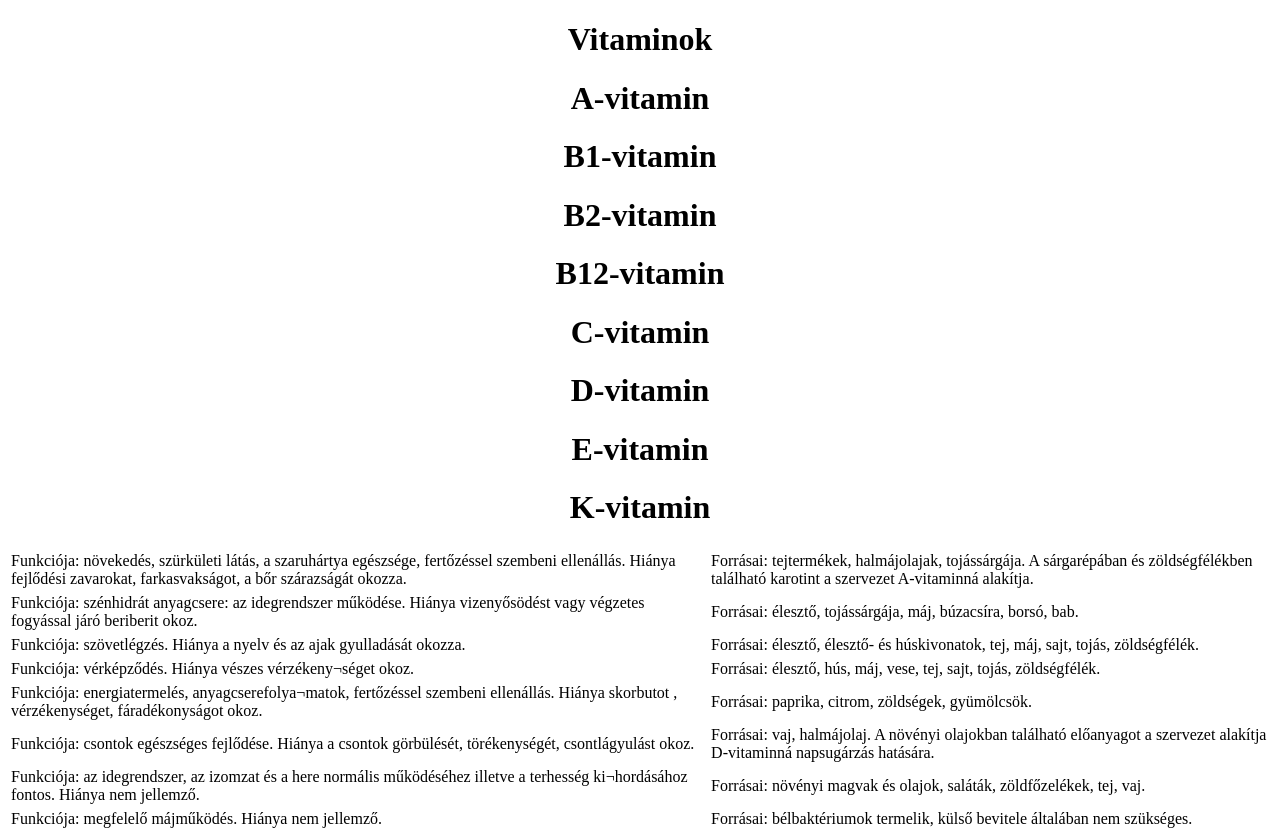
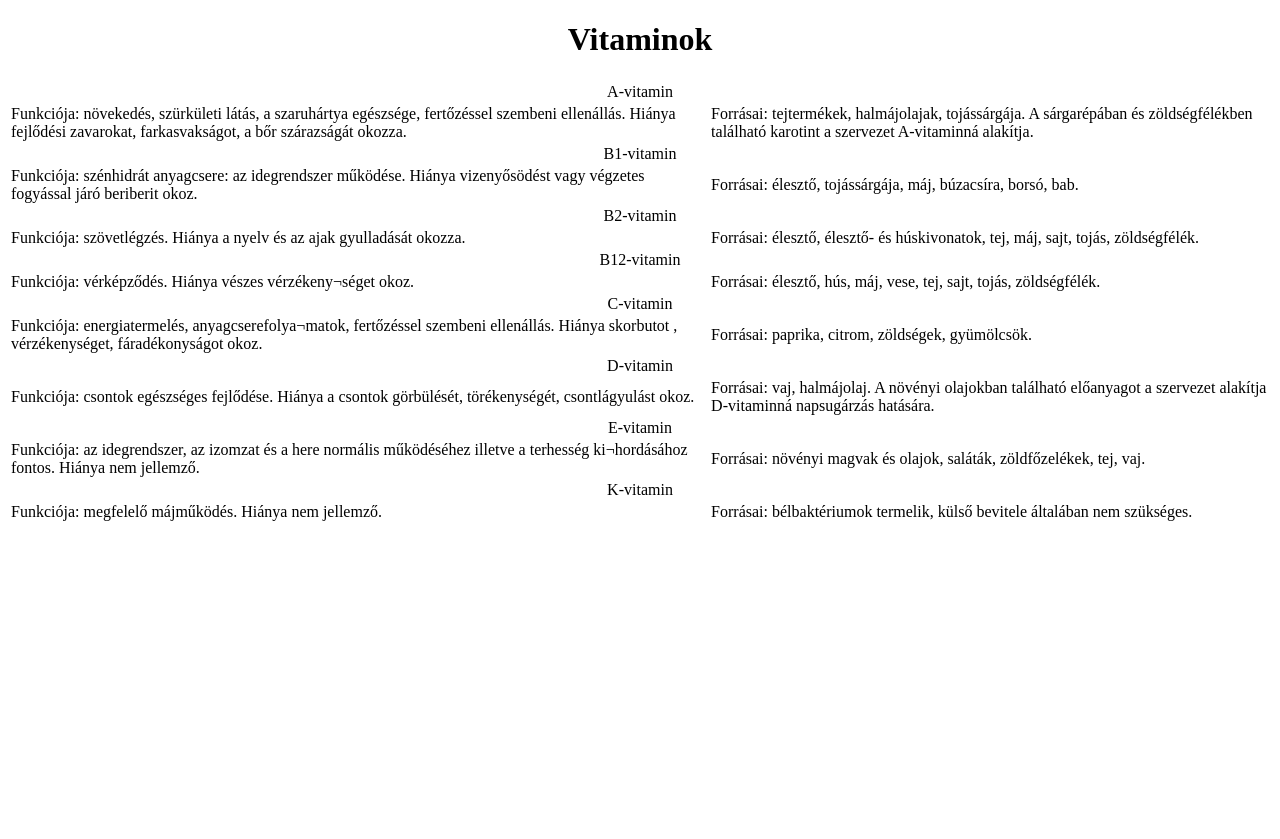
Before and after one commit to BMarci11/BMarci11.github.io, a plain HTML site: page index.html in a window 1280 px wide. After the commit the page ends 800 px from the top, so only its background shows below. Drawn offline with Linux system fonts and the light colour scheme.

Commit message:
mentes 11

```diff
--- a/index.html
+++ b/index.html
@@ -13,9 +13,9 @@
 
     <table align="center">
         <tr>
-            <h1 colspan="2" align="center">
+            <td colspan="2" align="center">
                 A-vitamin
-            </h1>
+            </td>
         </tr>
         <tr>
             <td>
@@ -26,9 +26,9 @@
             </td>
         </tr>
         <tr>
-            <h1 colspan="2" align="center">
+            <td colspan="2" align="center">
                 B1-vitamin
-            </h1>
+            </td>
         </tr>
         <tr>
             <td>
@@ -39,9 +39,9 @@
             </td>
         </tr>
         <tr>
-            <h1 colspan="2" align="center">
+            <td colspan="2" align="center">
                 B2-vitamin
-            </h1>
+            </td>
         </tr>
         <tr>
             <td>
@@ -52,9 +52,9 @@
             </td>
         </tr>
         <tr>
-            <h1 colspan="2" align="center">
+            <td colspan="2" align="center">
                 B12-vitamin
-            </h1>
+            </td>
         </tr>
         <tr>
             <td>
@@ -65,9 +65,9 @@
             </td>
         </tr>
         <tr>
-            <h1 colspan="2" align="center">
+            <td colspan="2" align="center">
                 C-vitamin
-            </h1>
+            </td>
         </tr>
             <td>
                 Funkciója: energiatermelés, anyagcserefolya¬matok, fertőzéssel szembeni ellenállás. Hiánya skorbutot , vérzékenységet, fáradékonyságot okoz.
@@ -77,9 +77,9 @@
             </td>
         </tr>
         <tr>
-            <h1 colspan="2" align="center">
+            <td colspan="2" align="center">
                 D-vitamin
-            </h1>
+            </td>
         </tr>
         <tr>
             <td>
@@ -90,9 +90,9 @@
             </td>
         </tr>
         <tr>
-            <h1 colspan="2" align="center">
+            <td colspan="2" align="center">
                 E-vitamin
-            </h1>
+            </td>
         </tr>
         <tr>
             <td>
@@ -103,9 +103,9 @@
             </td>
         </tr>
         <tr>
-            <h1 colspan="2" align="center">
+            <td colspan="2" align="center">
                 K-vitamin
-            </h1>
+            </td>
         </tr>
         <tr>
             <td>
```
